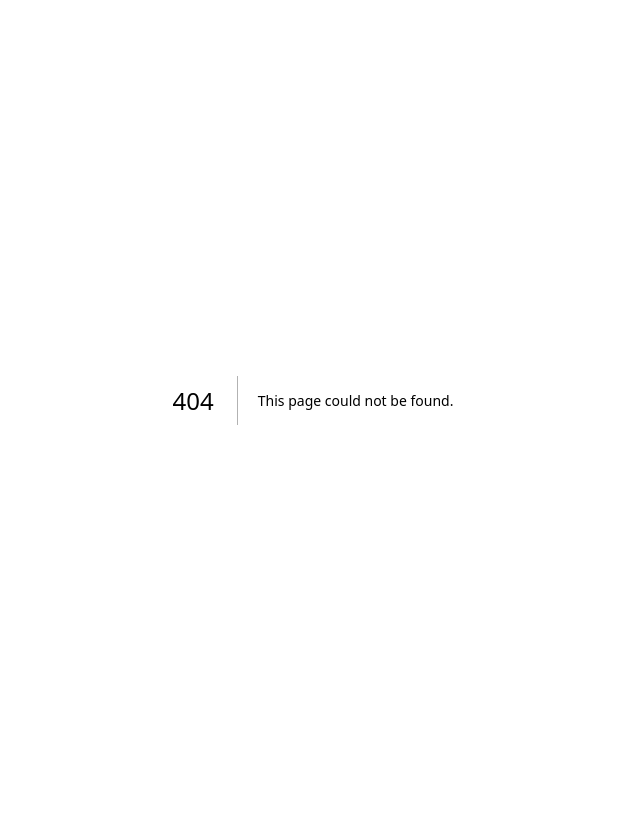
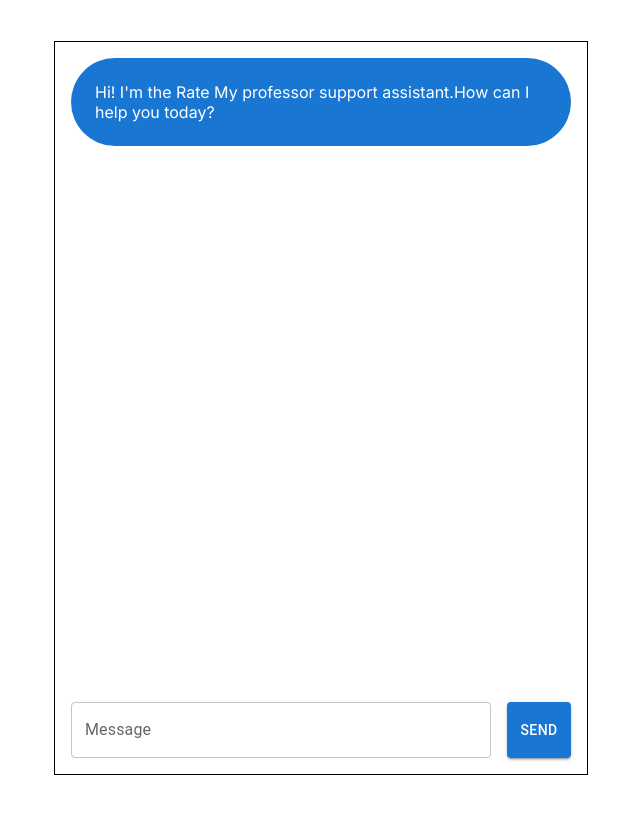
Before and after one commit to NER2160349/rate_my_professor, a Next.js app in the folder rmp-ai-assistant/: page /chatbot in a window 1280 px wide. Before the commit this address had no page. Shown: the whole page, without its empty margins (327-967 px from the left). Built offline with nearby package versions, Linux system fonts and the light colour scheme.

Commit message:
move chat feature to chatbot folder

```diff
--- /dev/null
+++ b/rmp-ai-assistant/app/chatbot/page.js
@@ -0,0 +1,117 @@
+'use client'
+import { Box, Button, Stack, TextField } from '@mui/material'
+import { useState } from 'react'
+import Image from "next/image";
+
+
+export default function Home() {
+  const [messages, setMessages] = useState([
+    {
+      role: "assistant",
+      content: "Hi! I'm the Rate My professor support assistant.How can I help you today?"
+    }
+
+    ])
+    const [message, setMessage]=useState('');
+    const sendMessage = async ()=>{
+      setMessages((messages)=>[
+        ...messages,
+        {role:'user',content:message},
+        {role:'assistant',content:''}
+
+
+    ])
+    setMessage('')
+    const response = fetch('/api/chat', {
+      method: 'POST',
+      headers: {
+        'Content-Type': 'application/json',
+      },
+      body: JSON.stringify([...messages, {role: 'user', content: message}]),
+    }).then(async (res) => {
+      const reader = res.body.getReader()
+      const decoder = new TextDecoder()
+      let result = ''
+
+      return reader.read().then(function processText({done, value}) {
+        if (done) {
+          return result
+        }
+        const text = decoder.decode(value || new Uint8Array(), {stream: true})
+        setMessages((messages) => {
+          let lastMessage = messages[messages.length - 1]
+          let otherMessages = messages.slice(0, messages.length - 1)
+          return [
+            ...otherMessages,
+            {...lastMessage, content: lastMessage.content + text},
+          ]
+        })
+        return reader.read().then(processText)
+      })
+    })
+  }
+  return (
+    <Box
+      width="100vw"
+      height="100vh"
+      display="flex"
+      flexDirection="column"
+      justifyContent="center"
+      alignItems="center"
+    >
+      <Stack
+        direction={'column'}
+        width="500px"
+        height="700px"
+        border="1px solid black"
+        p={2}
+        spacing={3}
+      >
+        <Stack
+          direction={'column'}
+          spacing={2}
+          flexGrow={1}
+          overflow="auto"
+          maxHeight="100%"
+        >
+          {messages.map((message, index) => (
+            <Box
+              key={index}
+              display="flex"
+              justifyContent={
+                message.role === 'assistant' ? 'flex-start' : 'flex-end'
+              }
+            >
+              <Box
+                bgcolor={
+                  message.role === 'assistant'
+                    ? 'primary.main'
+                    : 'secondary.main'
+                }
+                color="white"
+                borderRadius={16}
+                p={3}
+              >
+                {message.content}
+              </Box>
+            </Box>
+          ))}
+        </Stack>
+        <Stack direction={'row'} spacing={2}>
+          <TextField
+            label="Message"
+            fullWidth
+            value={message}
+            onChange={(e) => setMessage(e.target.value)}
+          />
+          <Button variant="contained" onClick={sendMessage}>
+            Send
+          </Button>
+        </Stack>
+      </Stack>
+    </Box>
+  )
+
+
+
+    }
```
